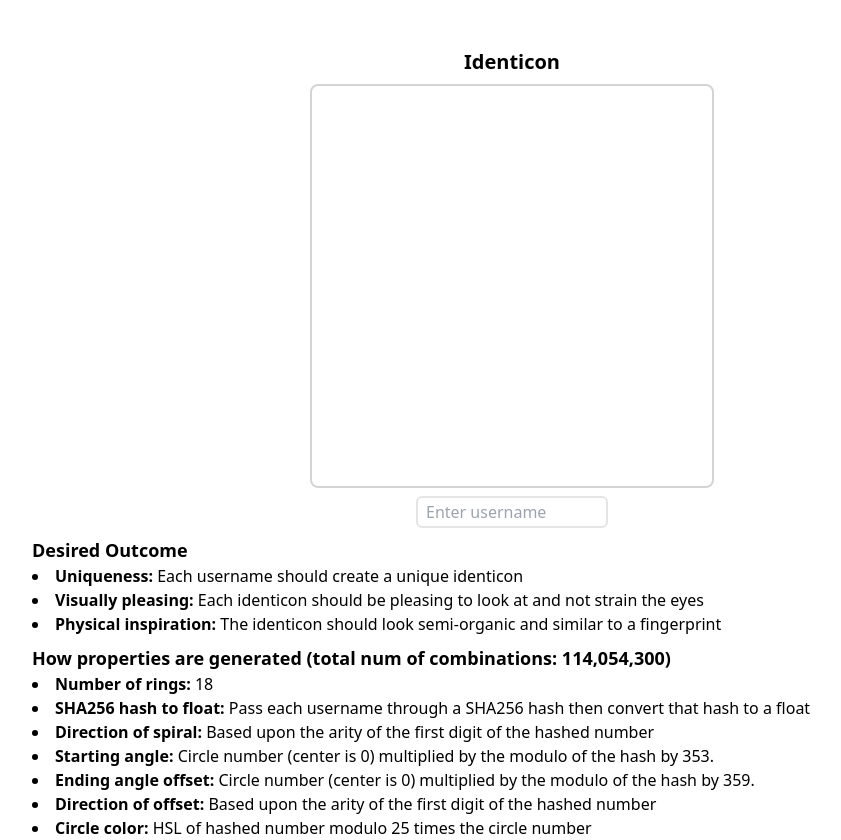
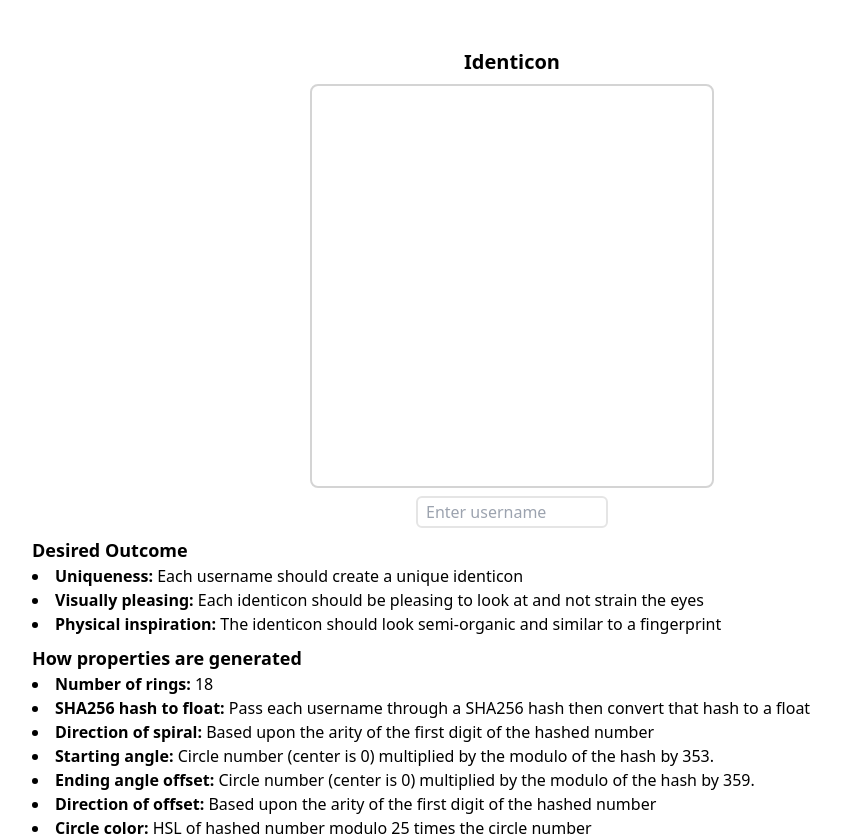
Before and after one commit to imlasky/identicon, a SvelteKit app: page / in a window 1280 px wide. Shown: the whole page, without its empty margins (128-969 px from the left). Built offline with nearby package versions, Linux system fonts and the light colour scheme.

Commit message:
removed total number of combos

```diff
--- a/src/routes/+page.svelte
+++ b/src/routes/+page.svelte
@@ -104,7 +104,7 @@
 
             <div>
 
-                <h2 class="text-lg font-bold">How properties are generated (total num of combinations: 114,054,300)</h2>
+                <h2 class="text-lg font-bold">How properties are generated</h2>
                 <ul class="list-disc list-inside">
                     <li><strong>Number of rings: </strong>18</li>
                     <li><strong>SHA256 hash to float: </strong>Pass each username through a SHA256 hash then convert that hash to a float</li>
```
